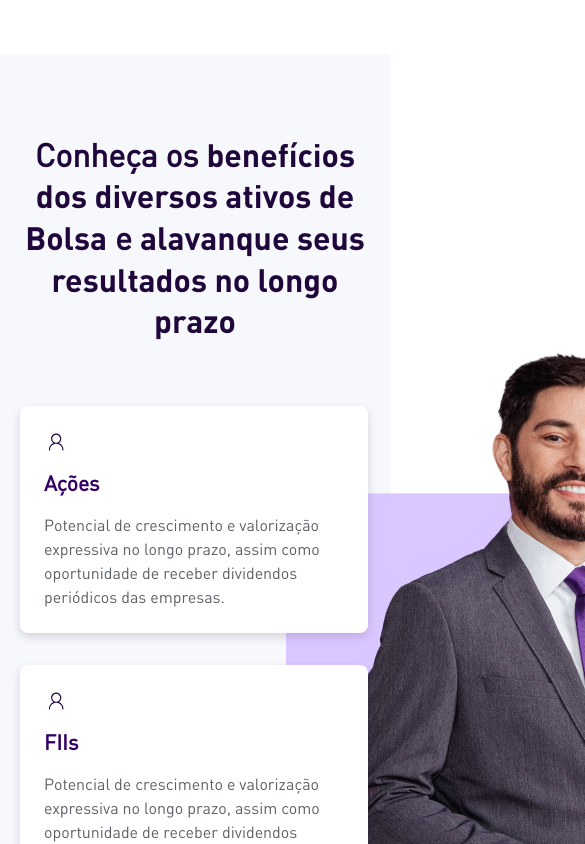
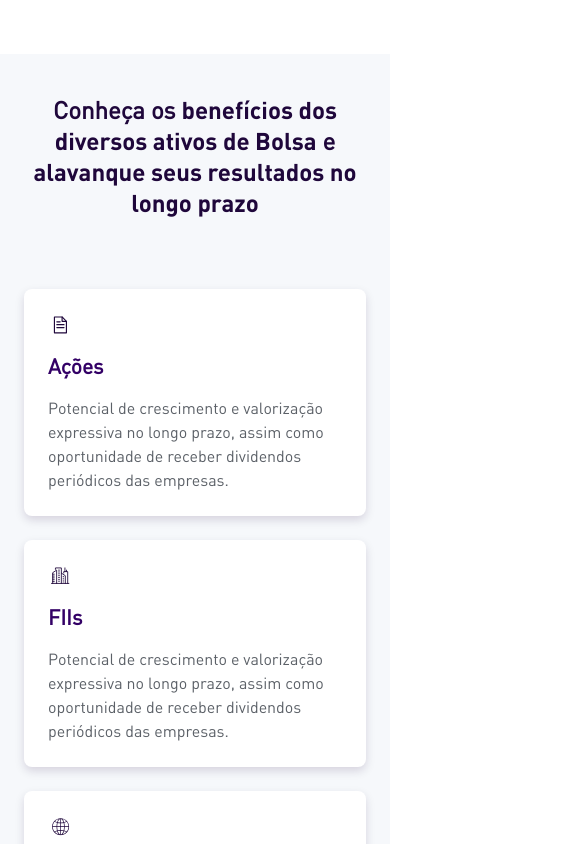
Before and after one commit to JecianeSilva/toro-desafio, a Next.js app: page / in a window 390 px wide. Shown: the part 1040-1884 px from the top of the page, 585 px wide, since content can reach past the window. Built offline with nearby package versions, Linux system fonts and the light colour scheme.

Commit message:
fix: adjustment responsive section EVA

```diff
--- a/src/components/Card/styles.ts
+++ b/src/components/Card/styles.ts
@@ -1,23 +1,31 @@
 import styled from "styled-components";
+import { devices } from "../../styles/theme";
 
 export const CardContainer = styled.div`
-    background-color: rgb(255, 255, 255);
+    background-color: ${({theme})=> theme.colors.white};
     border-radius: 8px;
     box-shadow: rgba(31, 7, 59, 0.15) 0px 4px 10px;
     display: flex;
-    z-index: 999;
+    z-index: 998;
     width: 34.8rem;
     padding: 2.4rem;
     flex-direction: column;
     align-items: flex-start;
     gap: 1.6rem;
+
+    @media ${devices.md} {
+        width: 100%;
+        max-width: 40rem;
+    }
+
+    @media ${devices.sm} {
+        width: 100%;
+    }
 `
-export const Title = styled.h2`
+export const Title = styled.h3`
     color: var(--color-brand-primary-dark, #306);
     font-size: 2.1rem;
     line-height: 130%; /* 1.70625rem */
-
-
 `
 export const Description = styled.p`
     color: #5B6067;
--- a/src/components/EVA/index.tsx
+++ b/src/components/EVA/index.tsx
@@ -1,28 +1,28 @@
 import Image from 'next/image';
-import { ButtonContainer, Column, Container, EvaWrapper, Row, Title } from './styles';
+import { ButtonContainer, CardGrid, Container, ContainerImage, ContainerInfo, EvaWrapper, Title } from './styles';
 import { Card } from '../Card';
 import { Button } from '../Button';
 
 export const EVA = () => {
 
     const cardList = [{
-        image:"/assets/icons/user-account.svg",
-        alt:"Icone de File",
+        image:"/assets/icons/actions.svg",
+        alt:"Icon File",
         title: "Ações",
         text: "Potencial de crescimento e valorização expressiva no longo prazo, assim como oportunidade de receber dividendos periódicos das empresas."
     },{
-        image:"/assets/icons/user-account.svg",
-        alt:"Icone de File",
+        image:"/assets/icons/fiis.svg",
+        alt:"Icon Buildings",
         title: "FIIs",
         text: "Potencial de crescimento e valorização expressiva no longo prazo, assim como oportunidade de receber dividendos periódicos das empresas."
     },{
-        image:"/assets/icons/user-account.svg",
-        alt:"Icone de File",
+        image:"/assets/icons/bdr.svg",
+        alt:"Icon Globe",
         title: "BDRs",
         text: "Potencial de crescimento e valorização expressiva no longo prazo, assim como oportunidade de receber dividendos periódicos das empresas."
     },{
-        image:"/assets/icons/user-account.svg",
-        alt:"Icone de File",
+        image:"/assets/icons/etf.svg",
+        alt:"Icon paper",
         title: "Ações",
         text: "Potencial de crescimento e valorização expressiva no longo prazo, assim como oportunidade de receber dividendos periódicos das empresas."
     }]
@@ -30,23 +30,21 @@ export const EVA = () => {
         <EvaWrapper>
             <Container id="eva-section">
                 <Title>Conheça os <span>benefícios dos diversos ativos de Bolsa</span> e <span>alavanque seus resultados no longo prazo</span></Title>
-                <Row>
-                    <Column>
-                        {cardList.slice(0,2).map((card) => <Card image={card.image} alt={card.alt} title={card.title} text={card.text}/>)}
-                    </Column>
-                    <Column>
-                        <div style={{position:'absolute', display: 'flex', justifyContent:"center", alignItems: 'center'}}>
-                            <img src={'./assets/images/evaristo.png'} alt="Foto de Evaristo" style={{zIndex: 1}}/>
-                            <div style={{backgroundColor: '#DBC7FF', position: 'absolute', bottom: 0, width:'51.24rem', height: '45.82rem'}}></div>
-                        </div>
-                    </Column>
-                    <Column>
-                        {cardList.slice(2,4).map((card) => <Card image={card.image} alt={card.alt} title={card.title} text={card.text}/>)}
-                    </Column>
-                </Row>
-                <ButtonContainer>
-                    <Button label="Abra sua conta grátis" href="https://cadastro.toroinvestimentos.com.br/campanha/home" />
-                </ButtonContainer>
+
+                <ContainerInfo>
+                    <CardGrid>
+                        {cardList.map((card) => <Card image={card.image} alt={card.alt} title={card.title} text={card.text}/>)}
+                    </CardGrid>
+
+                    <ButtonContainer>
+                        <Button label="Abra sua conta grátis" href="https://cadastro.toroinvestimentos.com.br/campanha/home" />
+                    </ButtonContainer>
+
+                    <ContainerImage>
+                        <Image src={'/assets/images/evaristo2x.png'} alt="Foto do Cliente Evaristo" width={514} height={606}/>
+                    </ContainerImage>
+                </ContainerInfo>
+
             </Container>
         </EvaWrapper>
     )
--- a/src/components/EVA/styles.ts
+++ b/src/components/EVA/styles.ts
@@ -1,4 +1,5 @@
 import styled from "styled-components";
+import { breakpoints, devices } from "../../styles/theme";
 
 export const EvaWrapper = styled.div`
     background-color: ${({theme}) => theme.colors.grayIce};
@@ -10,39 +11,96 @@ export const EvaWrapper = styled.div`
 export const Container = styled.section`
     display: flex;
     flex-direction: column;
-    max-width: 1140px;
-    width: calc(100% - 40px);
+    max-width: 1110px;
+    width: calc(100%);
     height: 100%;
 
     padding-top: 8rem;
     padding-bottom: 8rem;
-`
-export const Title = styled.h1`
-    color: #1F073B;
-    text-align: center;
-    font-size: 3.2rem;
-    line-height: 130%; /* 2.6rem */
-    margin-bottom: 2.4rem;;
-    & span {
-        font-family: 'Din Pro Bold';
+
+    @media ${devices.xl} {
+        max-width: ${breakpoints.lg};
+    }
+
+    @media ${devices.lg} {
+        max-width: ${breakpoints.md};
+    }
+
+    @media ${devices.md} {
+        padding: 4rem 2.4rem;
     }
 `
-export const Column = styled.div`
+export const Title = styled.h2`
+    color: ${({theme}) => theme.colors.primaryDarkest};
+    font-feature-settings: 'clig' off, 'liga' off;
+    font-size: 3.2rem;
+    line-height: 130%;
+    text-align: center;
+
+    & span {
+        font-family: 'Din Pro Black';
+    }
+
+    @media ${devices.xl} {
+        font-size: 3rem;
+    }
+
+    @media ${devices.lg} {
+        font-size: 2.4rem;
+    }
+`
+export const ContainerInfo = styled.div`
     display: flex;
     flex-direction: column;
-    min-width: 34.8rem;
+    justify-content: space-between;
     align-items: center;
-    justify-content: center;
-    gap: 3.2rem;
+    width: 100%;
+    margin: 4rem auto;
+    gap: 4rem;
+    min-height: calc(69.5rem);
+
+    @media ${devices.xl} {
+        margin: 3.74rem auto;
+    }
+
+    @media ${devices.lg} {
+        margin: 3rem auto;
+        flex-direction: column;
+        align-items: center;
+    }
 `
-export const Row = styled.div`
-    display: flex;
+
+export const ContainerImage = styled.div`
+    position: absolute;
+    max-width: 51.4rem;
+    width: 100%;
+    max-height: 60.6rem;
+    height: 100%;
+
+    @media ${devices.lg} {
+        position: relative;
+    }
+`
+
+export const CardGrid = styled.div`
+    display: grid;
     margin-top: 4rem;
+    width: 100%;
+    grid-template-rows: repeat(2, 1fr);
+    grid-row-gap: 3.2rem;
+    grid-auto-flow: column;
+
+    align-items: center;
     justify-content: space-between;
+
+    @media ${devices.md} {
+       display: flex;
+       flex-direction: column;
+       gap: 2.4rem;
+    }
 `
 export const ButtonContainer = styled.div`
     display: flex;
     width: 100%;
-    margin-top: 12rem;
     justify-content: center;
 `
```
